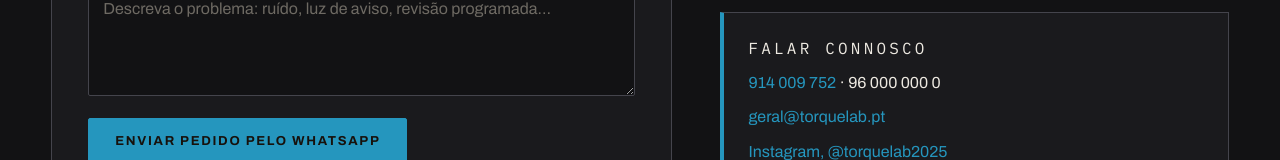
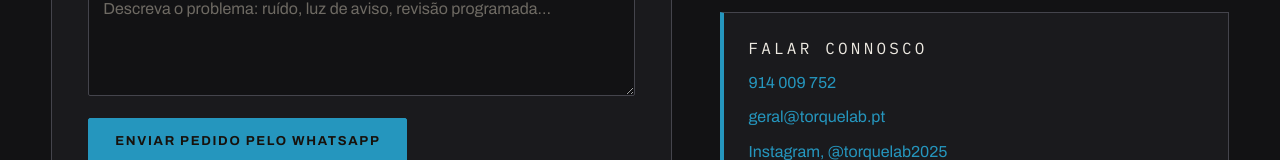
Before and after one commit to Cris-T14N0/Torquelab, a plain HTML site: page index.html in a window 1280 px wide. Shown: the part 11372-11532 px from the top of the page. Drawn offline with Linux system fonts and the light colour scheme.

Commit message:
minor issues fixed

```diff
--- a/index.html
+++ b/index.html
@@ -564,7 +564,7 @@
 
             <div class="contact-info__block">
               <p class="contact-info__label">Falar connosco</p>
-              <p><a class="link" href="tel:+351263000000">914 009 752</a> · 96 000 000 0</p>
+              <p><a class="link" href="tel:+351914009752">914 009 752</a>
               <p><a class="link" href="mailto:geral@torquelab.pt">geral@torquelab.pt</a></p>
               <p><a class="link" href="https://www.instagram.com/torquelab2025/" target="_blank" rel="noopener">Instagram, @torquelab2025</a></p>
             </div>
```
